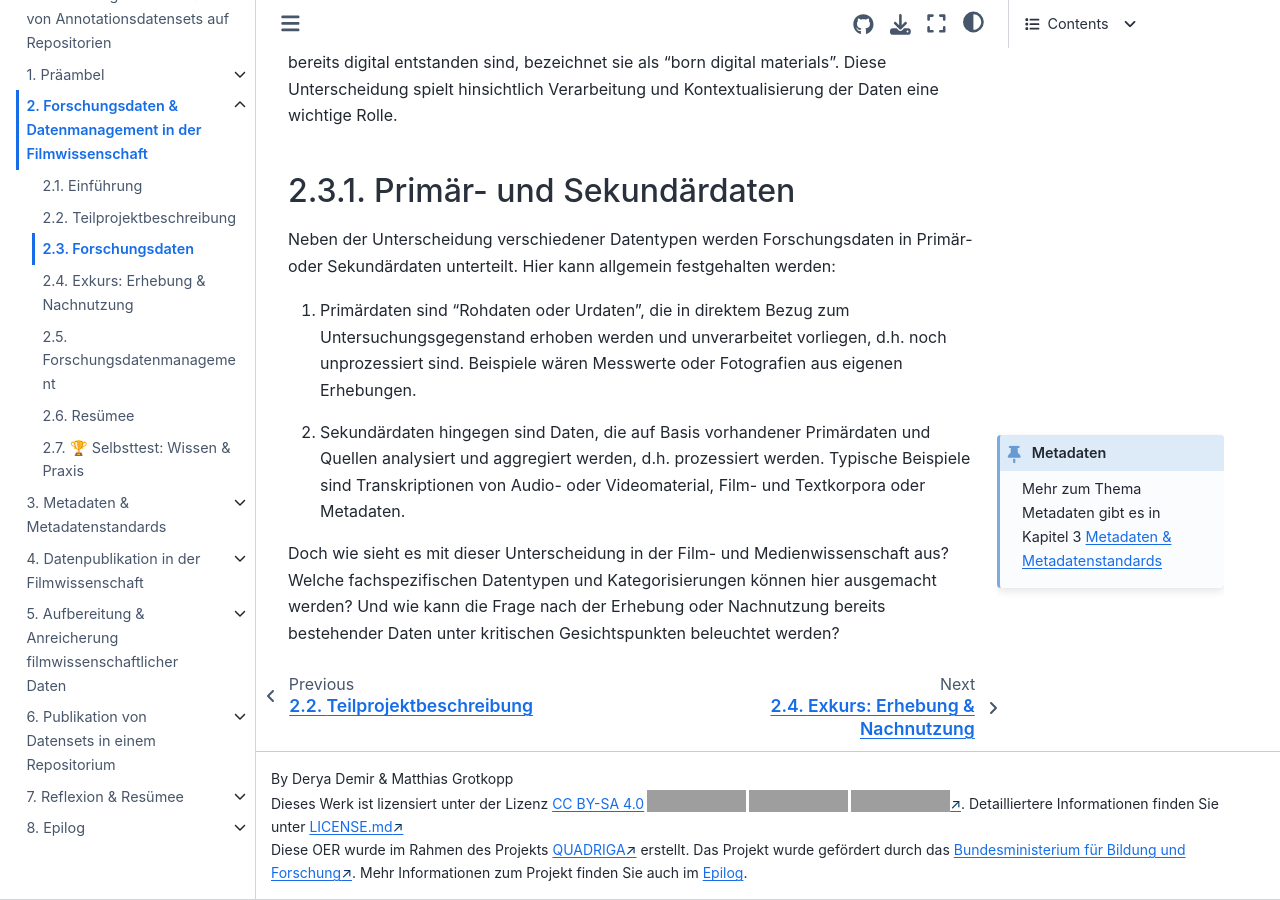
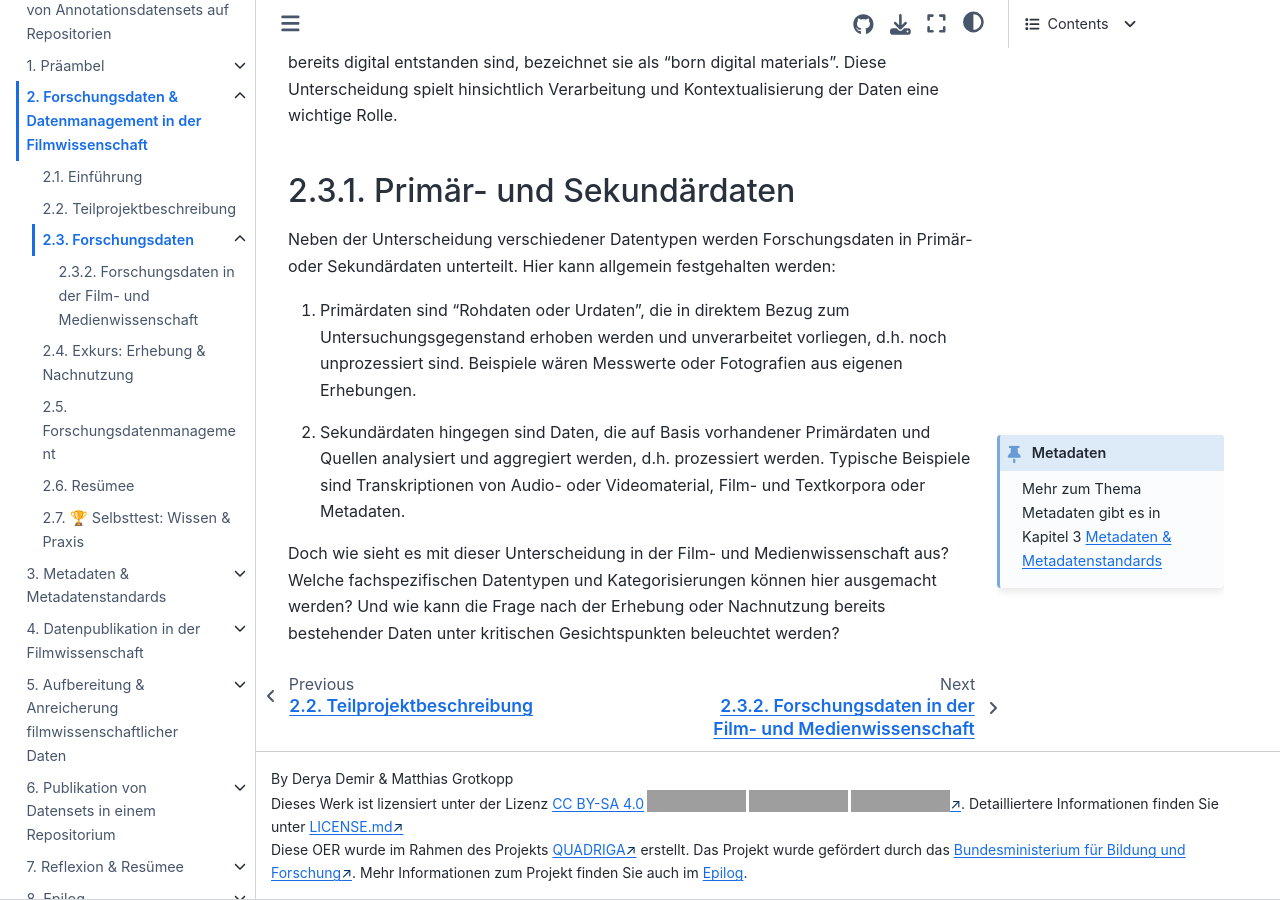
Before and after one commit to lam1aa/Bewegtes-Bild-Fallstudie-3, a Jupyter Book: the page built from 02_forschungsdaten_fdm/forschungsdaten.md, in a window 1280 px wide and 900 px high, scrolled down 1551 px. Built offline with Jupyter Book 1.0.4 settings and Sphinx 7.4.7 and the Sphinx Book theme 1.1.4, drawn with Linux system fonts in a browser that asks for light colours; grey boxes are pictures that could not be loaded.

```diff
--- /dev/null
+++ b/02_forschungsdaten_fdm/forschungsdaten_fiwi.md
@@ -0,0 +1 @@
+#  Forschungsdaten in der Film- und Medienwissenschaft
--- a/_toc.yml
+++ b/_toc.yml
@@ -15,6 +15,8 @@ chapters:
       - file: 02_forschungsdaten_fdm/einführung_forschungsdaten
       - file: 02_forschungsdaten_fdm/teilprojektbeschreibung
       - file: 02_forschungsdaten_fdm/forschungsdaten
+        sections:
+          - file: 02_forschungsdaten_fdm/forschungsdaten_fiwi
       - file: 02_forschungsdaten_fdm/erhebung_nachnutzung
       - file: 02_forschungsdaten_fdm/forschungsdatenmanagement
       - file: 02_forschungsdaten_fdm/resümee_02
```
